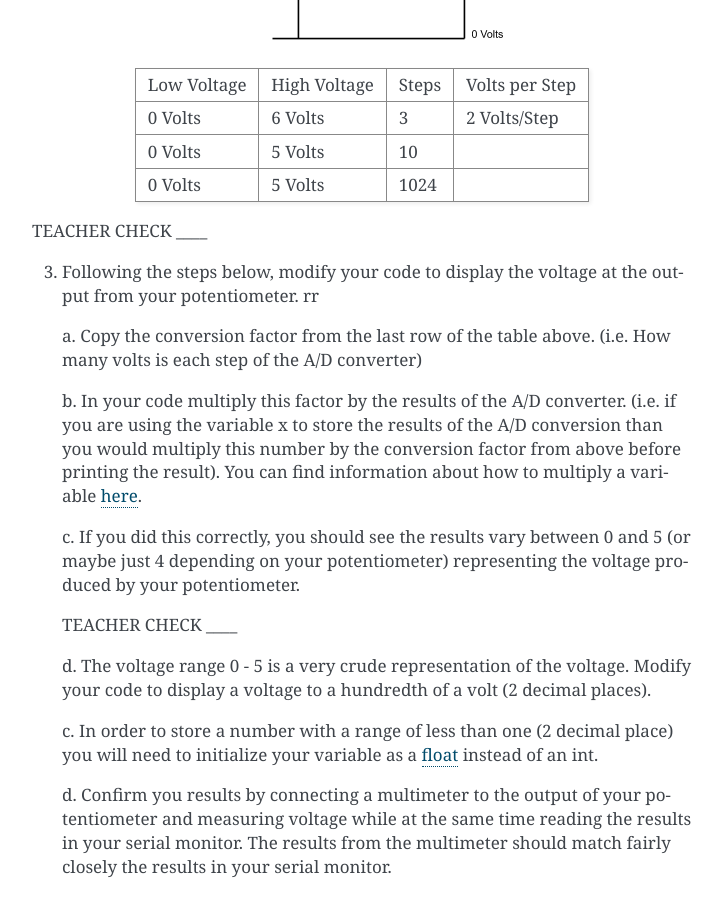
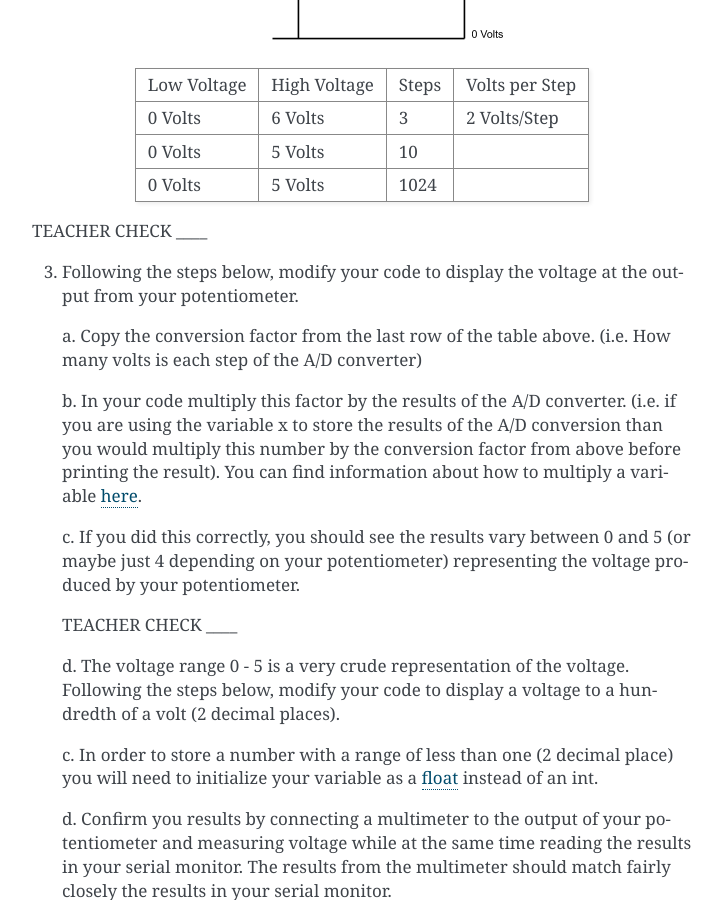
Before and after one commit to maxtkc/mvths-wiki, a Sphinx documentation site: the page built from docs/021-analog-to-digital-conversion.rst, in a window 1280 px wide and 900 px high, scrolled down 2409 px. Shown: the whole window, without its empty margins (388-1111 px from the left). Built offline with Sphinx 7.4.7, drawn with Linux system fonts in a browser that asks for light colours.

Commit message:
Update 021-analog-to-digital-conversion.rst

```diff
--- a/docs/021-analog-to-digital-conversion.rst
+++ b/docs/021-analog-to-digital-conversion.rst
@@ -82,7 +82,7 @@ Exercise
 TEACHER CHECK \_\_\_\_
 
 3. Following the steps below, modify your code to display the voltage at the output from your
-   potentiometer. rr
+   potentiometer.
 
    a. Copy the conversion factor from the last row of the table above. (i.e. How many
    volts is each step of the A/D converter)
@@ -101,7 +101,7 @@ TEACHER CHECK \_\_\_\_
    TEACHER CHECK \_\_\_\_
 
    d. The voltage range 0 - 5 is a very crude representation of the
-   voltage. Modify your code to display a voltage to a hundredth of a
+   voltage. Following the steps below, modify your code to display a voltage to a hundredth of a
    volt (2 decimal places).
 
    c. In order to store a number with a range of less than one (2 decimal
```
